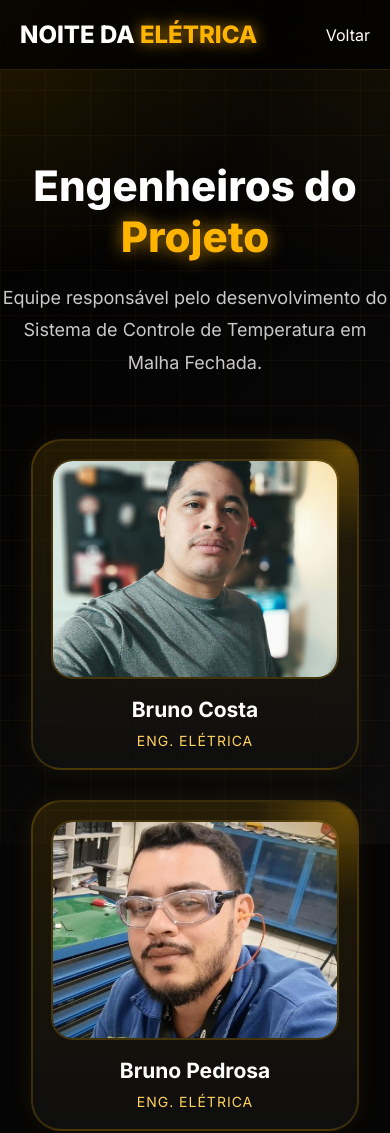
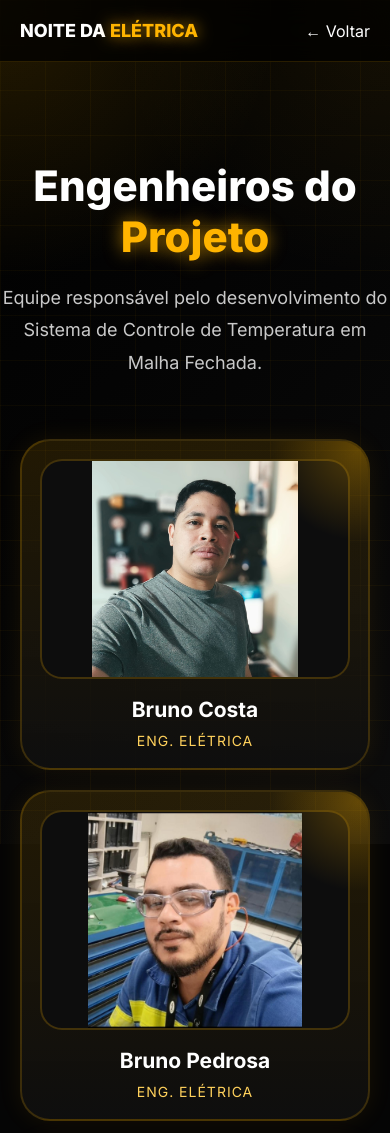
Before and after one commit to Ganzovisk/Noitedaeletrica, a plain HTML site: page equipe.html in a window 390 px wide. Shown: the top 1133 px of the page. Drawn offline with Linux system fonts and the light colour scheme.

Commit message:
Update equipe.html

```diff
--- a/equipe.html
+++ b/equipe.html
@@ -1,7 +1,3 @@
-<!-- =========================================
-ARQUIVO: jogadores.html
-========================================= -->
-
 <!DOCTYPE html>
 <html lang="pt-BR">
 <head>
@@ -199,7 +195,9 @@ ALBUM
     gap:30px;
 }
 
-/* CARD */
+/* =========================================
+CARD
+========================================= */
 
 .player-card{
 
@@ -262,12 +260,13 @@ ALBUM
     0 0 35px rgba(255,180,0,.22);
 }
 
-/* FOTO */
+/* =========================================
+FOTO
+========================================= */
 
 .player-photo{
 
     width:100%;
-
     height:260px;
 
     border-radius:22px;
@@ -276,25 +275,33 @@ ALBUM
 
     border:2px solid rgba(255,180,0,.22);
 
-    background:#111;
+    background:#0d0d0d;
+
+    display:flex;
+    align-items:center;
+    justify-content:center;
 }
 
 .player-photo img{
 
-    width:100%;
-    height:100%;
+    max-width:100%;
+    max-height:100%;
 
-    object-fit:cover;
+    object-fit:contain;
 
     transition:.4s;
 }
 
+/* hover imagem */
+
 .player-card:hover img{
 
-    transform:scale(1.05);
+    transform:scale(1.03);
 }
 
-/* INFO */
+/* =========================================
+INFO
+========================================= */
 
 .player-info{
 
@@ -352,8 +359,20 @@ nav{
     padding:20px;
 }
 
+nav .logo{
+    font-size:18px;
+}
+
 .player-photo{
     height:220px;
+}
+
+.album{
+    padding:0 20px 100px;
+}
+
+.album-grid{
+    gap:20px;
 }
 
 }
@@ -375,7 +394,7 @@ NOITE DA <span>ELÉTRICA</span>
 </div>
 
 <a href="index.html">
- Voltar
+← Voltar
 </a>
 
 </nav>
@@ -485,7 +504,7 @@ Equipe responsável pelo desenvolvimento do Sistema de Controle de Temperatura e
 
 <div class="player-info">
 <h3>Jordan Everton</h3>
-<span> Eng. Elétrica</span>
+<span>Eng. Elétrica</span>
 </div>
 
 </div>
@@ -589,7 +608,10 @@ Equipe responsável pelo desenvolvimento do Sistema de Controle de Temperatura e
 <footer>
 
 Sistema de Controle de Temperatura em Malha Fechada • Equipe do Projeto
- <p> Site desenvolvido por Jordan Everton </p>
+
+<p>
+Site desenvolvido por Jordan Everton
+</p>
 
 </footer>
 
```
